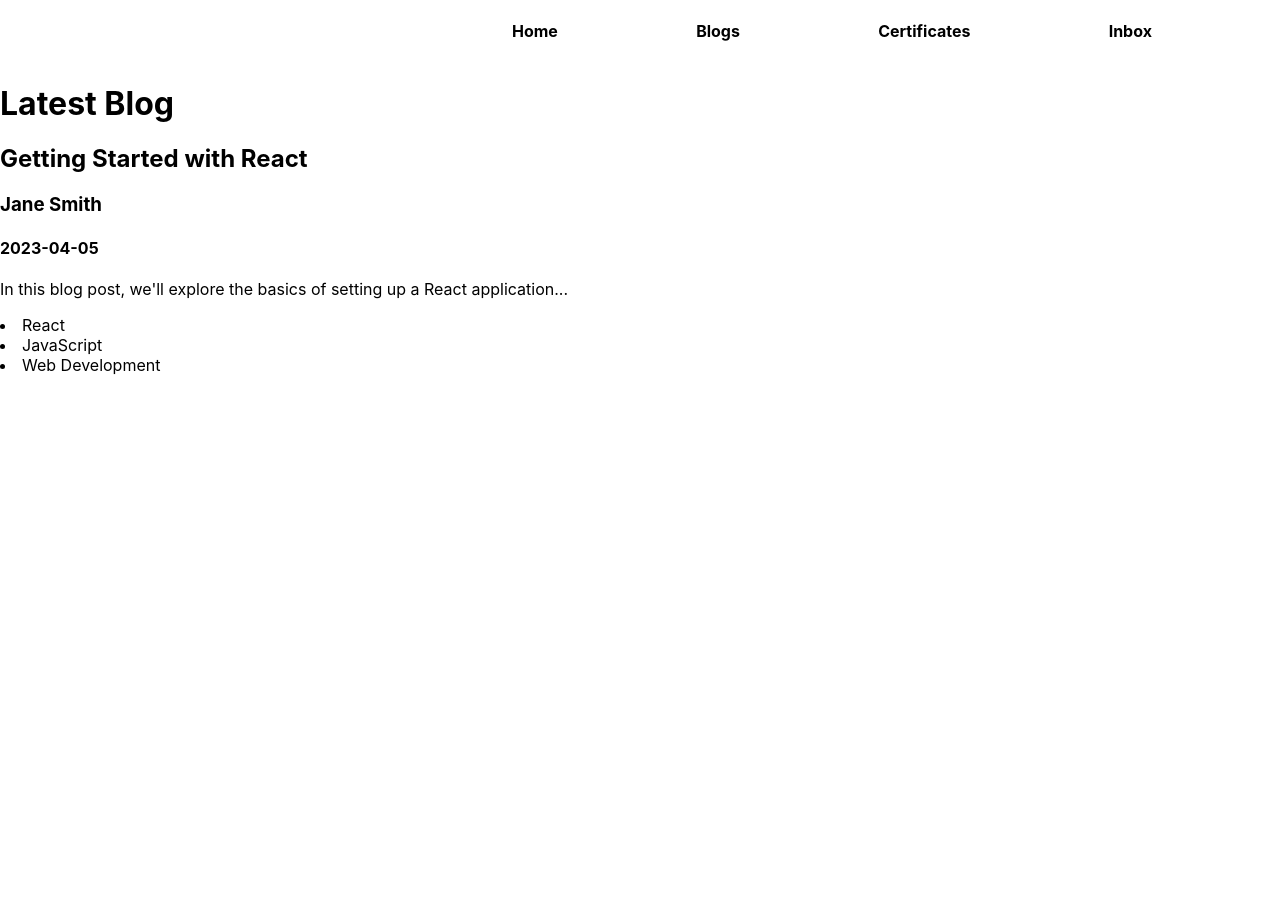
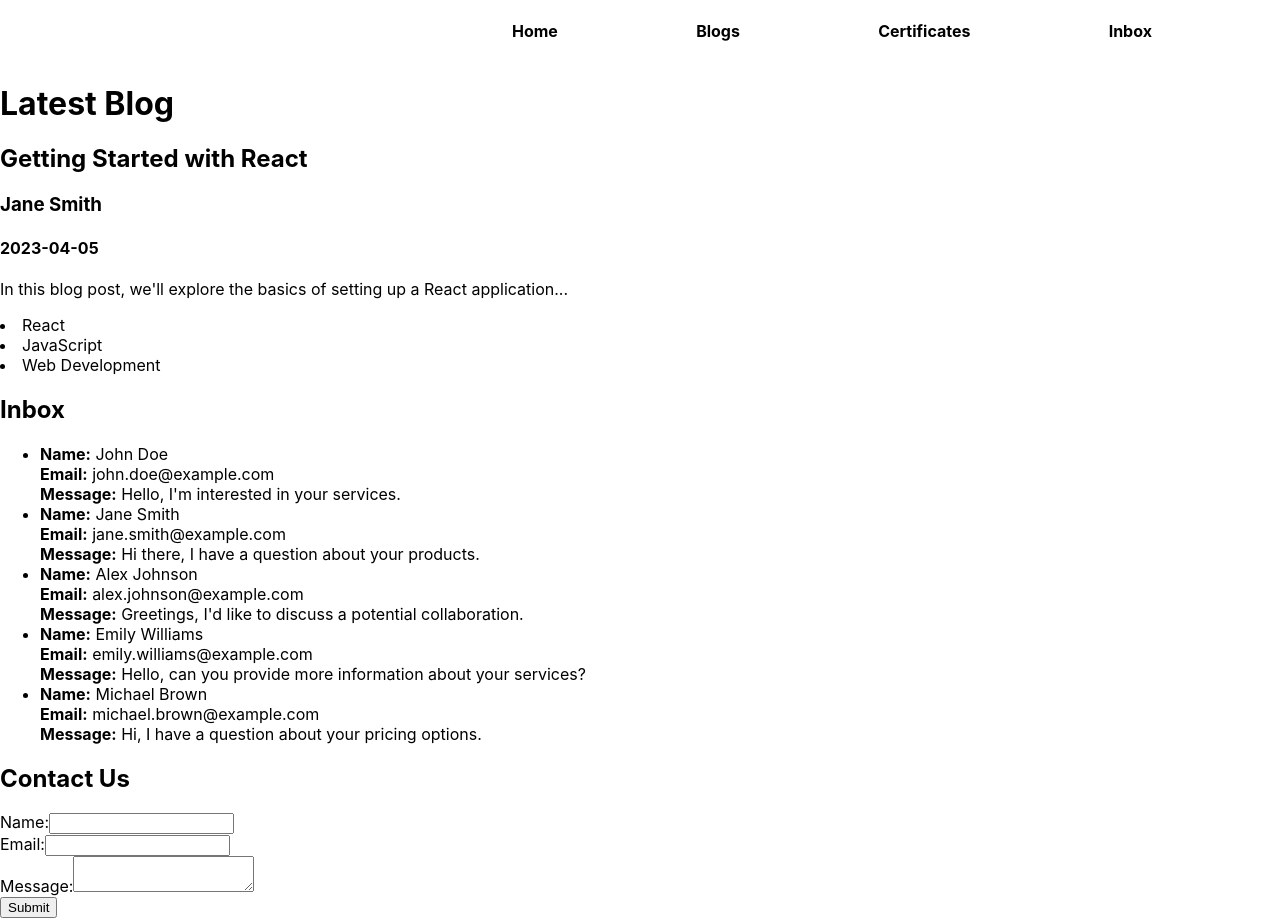
Before and after one commit to Binamin-hussein100/React_blog_colab, a React (Create React App) app: page / in a window 1280 px wide. Before the commit the page ends 800 px from the top, so only its background shows below. Built offline with nearby package versions, Linux system fonts and the light colour scheme; data requests are answered from the project's data file.

Commit message:
Inbox.js

```diff
--- a/src/App.js
+++ b/src/App.js
@@ -1,13 +1,15 @@
-import logo from './logo.svg';
+//import logo from './logo.svg';
 import './App.css';
 import Navbar from './components/navbar';
 import HomePage from './components/HomePage';
+import Inbox from './components/Inbox';
 
 function App() {
   return (
     <div >
       <Navbar/>
       <HomePage />
+      <Inbox />
 
     </div>
   );
--- /dev/null
+++ b/src/components/Inbox.js
@@ -0,0 +1,65 @@
+import React, { useState, useEffect } from 'react';
+
+const Inbox = () => {
+  // States hooks to store form input values and contacts data
+  const [name, setName] = useState("")
+  const [email, setEmail] = useState("")
+  const [message, setMessage] = useState("")
+  const [contacts, setContacts] = useState([])
+
+  // Fetches contacts data when the component mounts
+  useEffect(() => {
+    // Fetches contacts data from your JSON file using the fetch API
+    fetch("http://localhost:8000/contacts")
+      .then(response => response.json()) // Parses the response JSON
+      .then(data => {
+        setContacts(data) // Updates the state with fetched contacts data
+      })
+      .catch(error => {
+        console.error('Error fetching contacts:', error)
+      });
+  }, []);
+
+  // Handles the form submission
+  const handleSubmit = (event) => {
+    event.preventDefault()
+    console.log("Form has been submitted:", { name, email, message })
+
+  }
+
+  return (
+    <div>
+      <h2>Inbox</h2>
+      {/* Display the list of contacts */}
+      <ul>
+        {contacts.map(contact => (
+          <li key={contact.id}>
+            <strong>Name:</strong> {contact.fullName}<br />
+            <strong>Email:</strong> {contact.email}<br />
+            <strong>Message:</strong> {contact.message}<br />
+          </li>
+        ))}
+      </ul>
+      {/* Form for users to submit their information */}
+      <h2>Contact Us</h2>
+      <form onSubmit={handleSubmit}>
+        <div>
+          <label>Name:</label>
+          <input
+            type="text" value={name} onChange={(e) => setName(e.target.value)} required />
+        </div>
+        <div>
+          <label>Email:</label>
+          <input type="email" value={email} onChange={(e) => setEmail(e.target.value)} required />
+        </div>
+        <div>
+          <label>Message:</label>
+          <textarea value={message} onChange={(e) => setMessage(e.target.value)} required />
+        </div>
+        <button type="submit">Submit</button>
+      </form>
+    </div>
+  )
+}
+
+export default Inbox
```
Also changed, not shown: src/App.css (line endings or trailing spaces).
